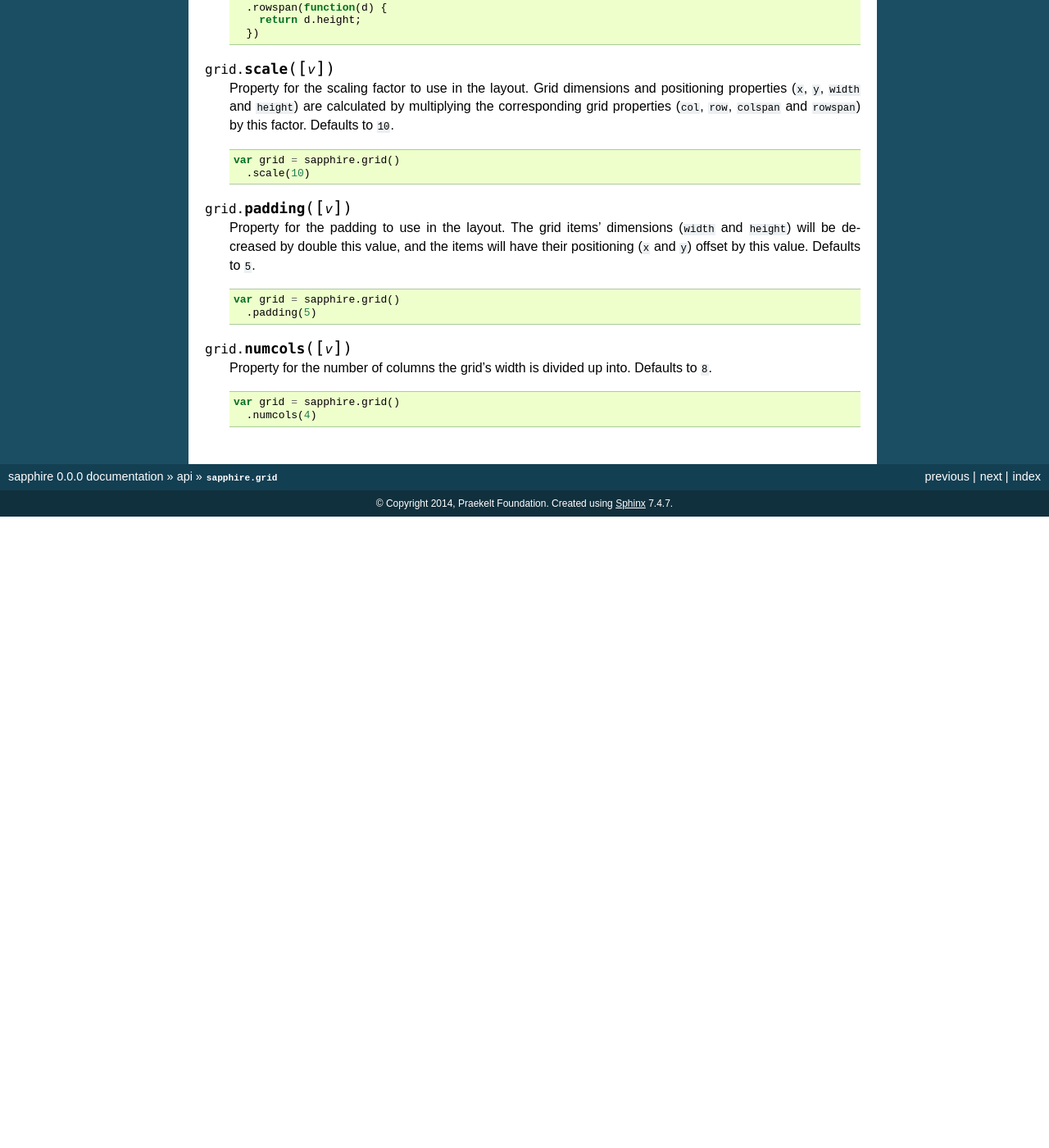
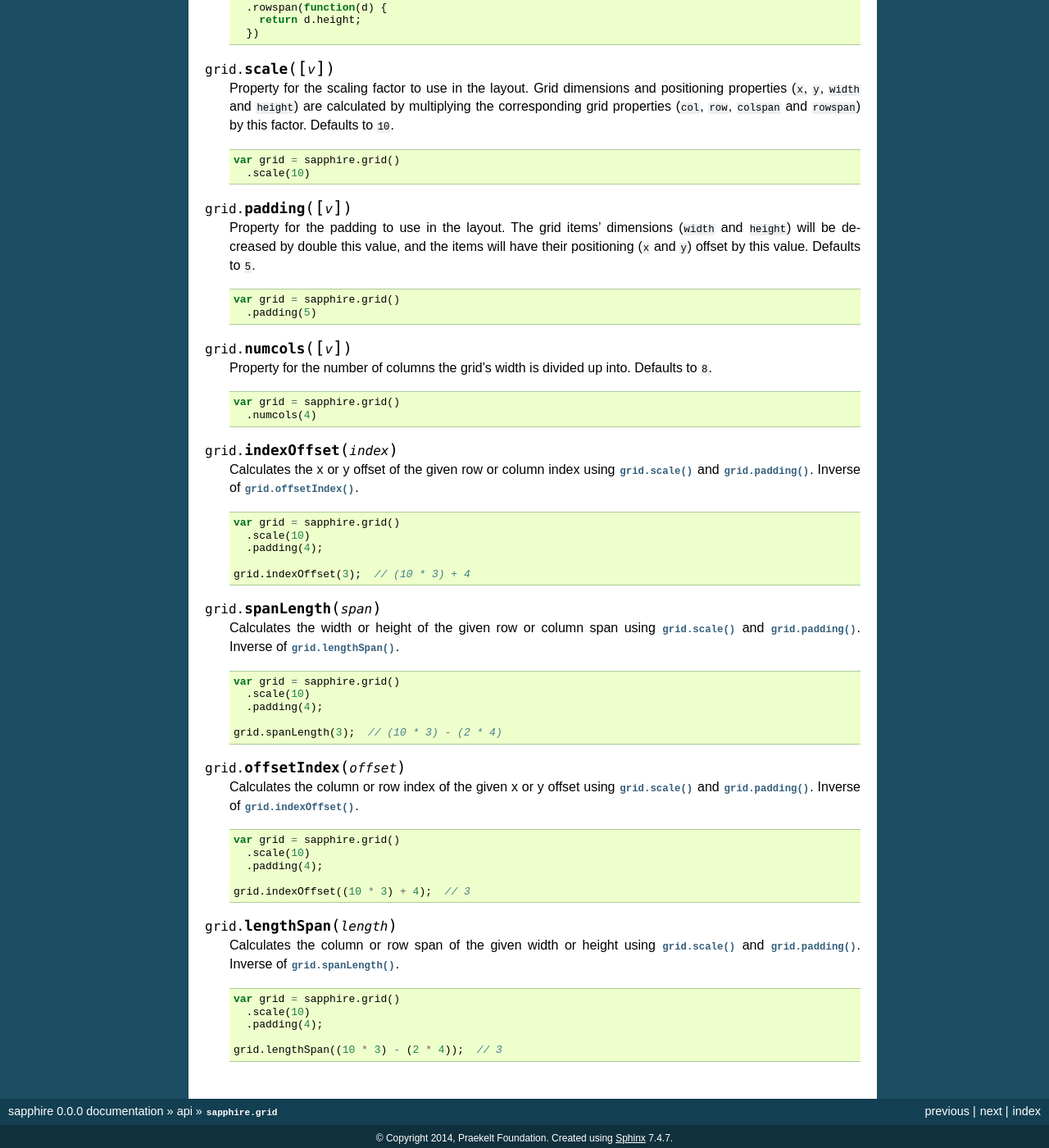
Before and after one commit to praekelt/sapphire, a Sphinx documentation site: the page built from docs/api/grid.rst, in a window 1280 px wide and 1400 px high, scrolled down 1822 px. Shown: the whole window at 82% size. Built offline with Sphinx 7.4.7, drawn with Linux system fonts in a browser that asks for light colours; pages that are not in the unit, such as notebooks, are missing from menus; before the commit the page ends 2452 px from its top, so only the background shows below that; some of the changed text lies outside the part shown.

Commit message:
Document grid helper methods

```diff
--- a/docs/api/grid.rst
+++ b/docs/api/grid.rst
@@ -146,7 +146,6 @@ The layout used by :ref:`sapphire.dashboard` to position widgets.
       .padding(5)
 
 
-
 .. function:: grid.numcols([v])
 
   Property for the number of columns the grid's width is divided up into.
@@ -156,3 +155,63 @@ The layout used by :ref:`sapphire.dashboard` to position widgets.
 
     var grid = sapphire.grid()
       .numcols(4)
+
+
+.. function:: grid.indexOffset(index)
+
+  Calculates the x or y offset of the given row or column index using
+  :func:`grid.scale` and :func:`grid.padding`. Inverse of
+  :func:`grid.offsetIndex`.
+
+  .. code-block:: javascript
+
+    var grid = sapphire.grid()
+      .scale(10)
+      .padding(4);
+
+    grid.indexOffset(3);  // (10 * 3) + 4
+
+
+.. function:: grid.spanLength(span)
+
+  Calculates the width or height of the given row or column span using
+  :func:`grid.scale` and :func:`grid.padding`. Inverse of
+  :func:`grid.lengthSpan`.
+
+  .. code-block:: javascript
+
+    var grid = sapphire.grid()
+      .scale(10)
+      .padding(4);
+
+    grid.spanLength(3);  // (10 * 3) - (2 * 4)
+
+
+.. function:: grid.offsetIndex(offset)
+
+  Calculates the column or row index of the given x or y offset using
+  :func:`grid.scale` and :func:`grid.padding`. Inverse of
+  :func:`grid.indexOffset`.
+
+  .. code-block:: javascript
+
+    var grid = sapphire.grid()
+      .scale(10)
+      .padding(4);
+
+    grid.indexOffset((10 * 3) + 4);  // 3
+
+
+.. function:: grid.lengthSpan(length)
+
+  Calculates the column or row span of the given width or height using
+  :func:`grid.scale` and :func:`grid.padding`. Inverse of
+  :func:`grid.spanLength`.
+
+  .. code-block:: javascript
+
+    var grid = sapphire.grid()
+      .scale(10)
+      .padding(4);
+
+    grid.lengthSpan((10 * 3) - (2 * 4));  // 3
```
